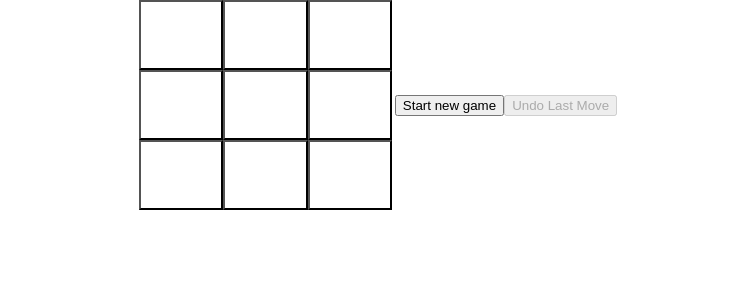
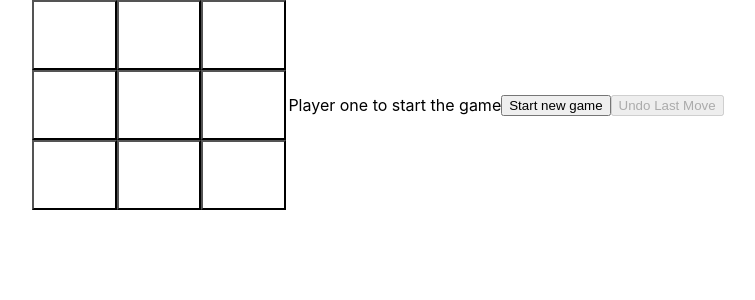
Before and after one commit to Abdulazeez-Dolapo/tic-tac-toe, a React (Create React App) app: page / in a window 1280 px wide. Shown: the top 300 px of the page, without its empty margins (262-1017 px from the left). Built offline with nearby package versions, Linux system fonts and the light colour scheme.

Commit message:
display whose turn it is to play next

```diff
--- a/src/App.tsx
+++ b/src/App.tsx
@@ -10,7 +10,6 @@ interface BoxProps {
 }
 
 interface GameControlsProps {
-	text: string
 	startNewGame: (e: MouseEvent<HTMLButtonElement>) => void
 	undoLastMove: (e: MouseEvent<HTMLButtonElement>) => void
 	disableUndo: boolean
@@ -31,21 +30,16 @@ const Box: FC<BoxProps> = ({
 }
 
 const GameControls: FC<GameControlsProps> = ({
-	text,
 	startNewGame,
 	undoLastMove,
 	disableUndo,
 }) => {
 	return (
 		<div>
-			{text ? <p>{text}</p> : null}
-
-			<div>
-				<button onClick={startNewGame}>Start new game</button>
-				<button onClick={undoLastMove} disabled={disableUndo}>
-					Undo Last Move
-				</button>
-			</div>
+			<button onClick={startNewGame}>Start new game</button>
+			<button onClick={undoLastMove} disabled={disableUndo}>
+				Undo Last Move
+			</button>
 		</div>
 	)
 }
@@ -76,12 +70,13 @@ function App() {
 		setCounter(newCounter)
 		updateHistory(newBoardState, newCounter)
 
-		const isWinner = calculateWinner(newBoardState)
+		const { isWinner, positions } = calculateWinner(newBoardState)
 		if (isWinner) {
 			setIsGameOver(true)
 			setWinningText(
 				`Player ${isPlayerOne() ? "one" : "two"} has won the game`
 			)
+			setWinningCombo(positions)
 		}
 	}
 
@@ -105,6 +100,7 @@ function App() {
 
 	const calculateWinner = (currentBoardState: BoardType) => {
 		let isWinner = false
+		let positions: number[] = []
 
 		for (let i = 0; i < winningCombinations.length; i++) {
 			const [a, b, c] = winningCombinations[i]
@@ -115,12 +111,12 @@ function App() {
 				currentBoardState[a] === currentBoardState[c]
 
 			if (isWinner) {
-				setWinningCombo([a, b, c])
+				positions = [a, b, c]
 				break
 			}
 		}
 
-		return isWinner
+		return { isWinner, positions }
 	}
 
 	const resetAppState = () => {
@@ -139,6 +135,14 @@ function App() {
 		setWinningText("")
 		setIsGameOver(false)
 		setWinningCombo([])
+	}
+
+	const getTextToDisplay = () => {
+		let text = `Player ${isPlayerOne() ? "One " : "Two "} to play next`
+		if (counter === 0) text = "Player one to start the game"
+		if (winningText) text = winningText
+
+		return text
 	}
 
 	return (
@@ -165,8 +169,9 @@ function App() {
 				))}
 			</div>
 
+			<p>{getTextToDisplay()}</p>
+
 			<GameControls
-				text={winningText}
 				startNewGame={resetAppState}
 				undoLastMove={undoLastMove}
 				disableUndo={counter < 1}
```
